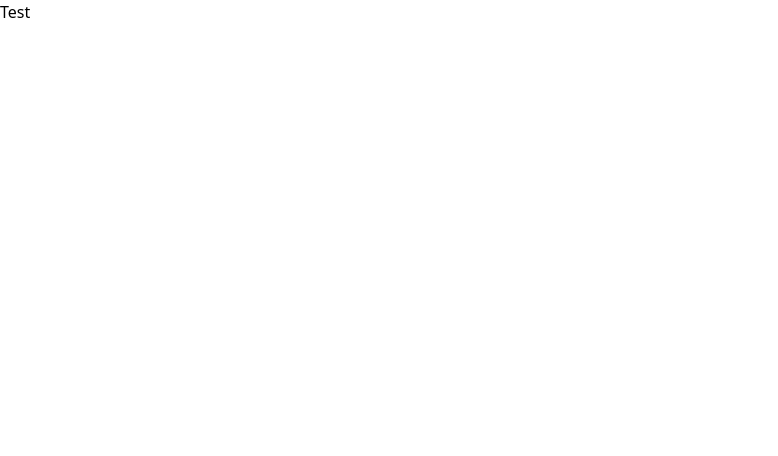
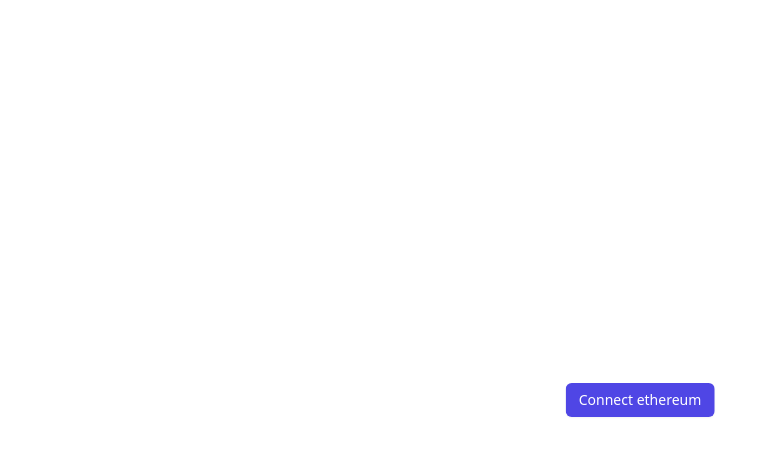
Before and after one commit to NikolaiWaerpen/nft-marketplace, a Next.js app: page / in a window 1280 px wide. Shown: the top 456 px of the page, without its empty margins (0-778 px from the left). Built offline with nearby package versions, Linux system fonts and the light colour scheme.

Commit message:
feat: finish boilerplate project

```diff
--- a/pages/404.tsx
+++ b/pages/404.tsx
@@ -30,7 +30,7 @@ export default function Custom404() {
                 Page not found.
               </h1>
               <p className="mt-2 text-base text-gray-500">
-                Sorry, I couldn't find the page you're looking for.
+                Sorry, We couldn't find the page you're looking for.
               </p>
               <div className="mt-6">
                 <Link href="/">
@@ -48,7 +48,7 @@ export default function Custom404() {
               href={MAIL_TO}
               className="text-sm font-medium text-gray-500 hover:text-gray-600"
             >
-              Contact me for support
+              Contact me us support
             </a>
           </nav>
         </footer>
--- a/pages/index.tsx
+++ b/pages/index.tsx
@@ -1,11 +1,31 @@
+import AbsoluteContainer from "components/AbsoluteContainer";
+import Button from "components/Button";
 import { useState } from "react";
 
 export default function Home() {
-  const [] = useState("");
+  const [publicAddress, setPublicAddress] = useState("");
 
   return (
-    <div>
-      <h1>Test</h1>
-    </div>
+    <AbsoluteContainer>
+      {!publicAddress ? (
+        <Button
+          onClick={async () => {
+            // @ts-ignore
+            const publicAddresses = await ethereum.request({
+              method: "eth_requestAccounts",
+            });
+            const publicAddress = publicAddresses[0] as string;
+
+            await setPublicAddress(publicAddress);
+          }}
+        >
+          Connect ethereum
+        </Button>
+      ) : (
+        <div>
+          <h1>Logged in as {publicAddress}</h1>
+        </div>
+      )}
+    </AbsoluteContainer>
   );
 }
```
